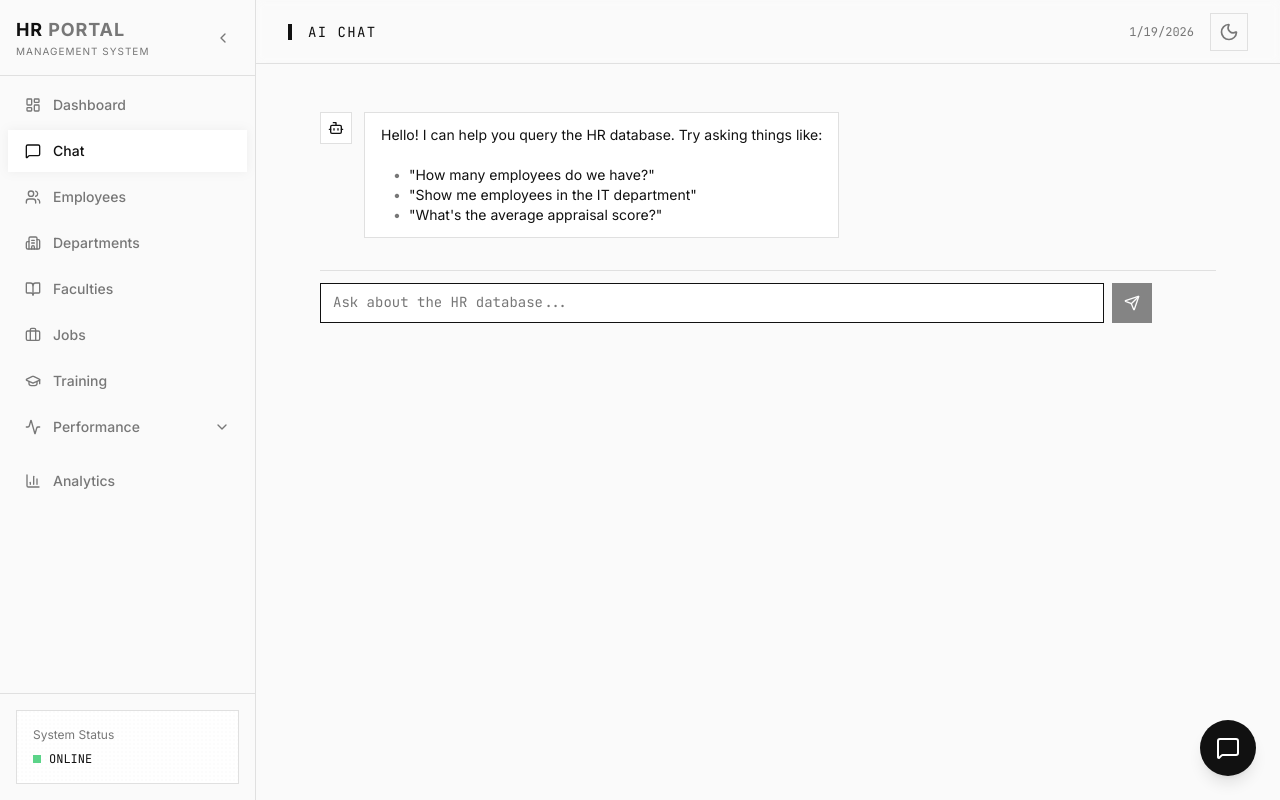
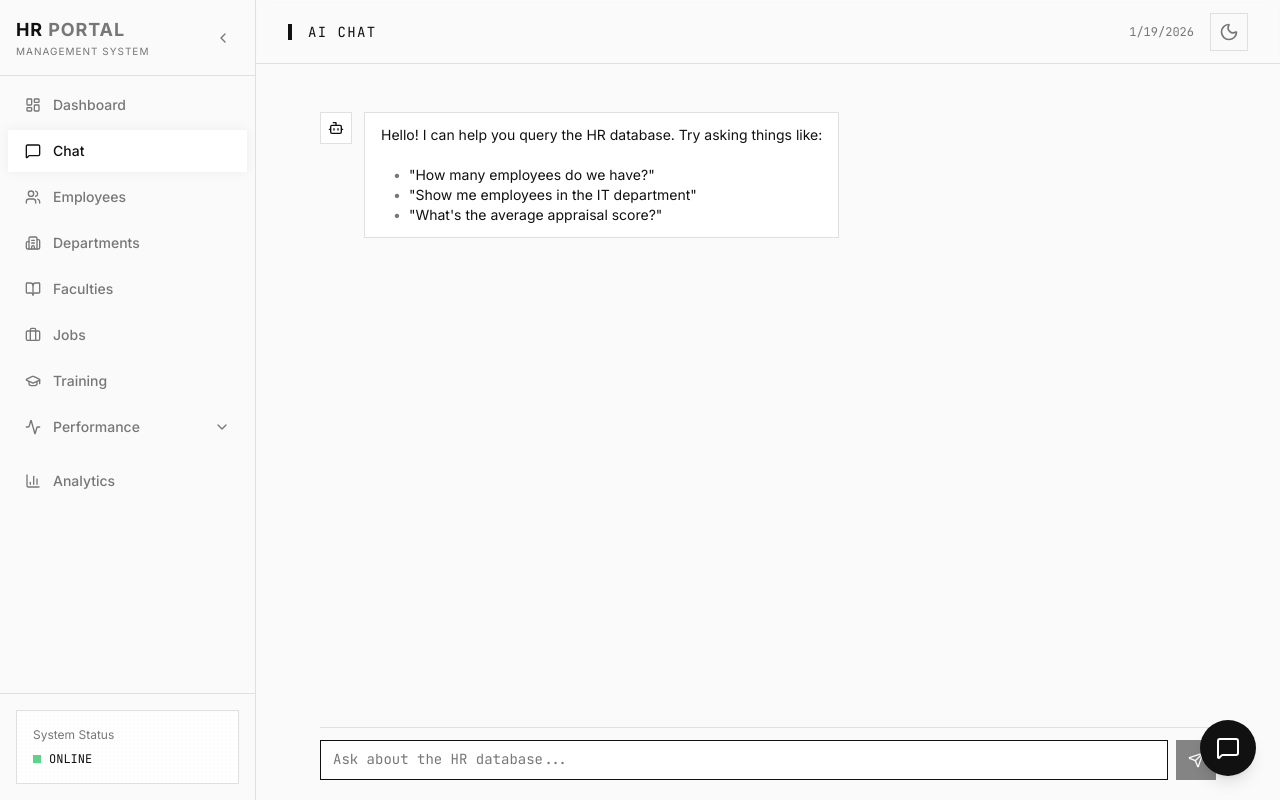
Before and after one commit to AdamAmr05/db-project, a React (Vite) app in the folder frontend/: page /chat in a window 1280 px wide. Built offline with nearby package versions, Linux system fonts and the light colour scheme.

Commit message:
text box in chat page fix

```diff
--- a/frontend/src/pages/ChatPage.jsx
+++ b/frontend/src/pages/ChatPage.jsx
@@ -40,9 +40,9 @@ const ChatPage = () => {
     };
 
     return (
-        <div className="flex flex-col h-full max-w-4xl mx-auto" style={{ maxHeight: 'calc(100vh - 100px)' }}>
+        <div className="flex flex-col w-full max-w-4xl mx-auto h-[calc(100vh-7rem)] -mb-4">
             {/* Messages Area */}
-            <div className="flex-1 overflow-y-auto py-4 space-y-4">
+            <div className="flex-1 overflow-y-auto py-4 space-y-4 pr-2">
                 {messages.filter(msg => !msg.isSystemMessage).map((msg, idx) => {
                     // Skip empty assistant messages (waiting for first content)
                     if (msg.role === 'assistant') {
@@ -95,8 +95,8 @@ const ChatPage = () => {
             </div>
 
             {/* Input Area - more compact, right-padded to avoid bubble overlap */}
-            <div className="py-3 border-t border-border">
-                <form onSubmit={onFormSubmit} className="flex gap-2 items-end pr-16">
+            <div className="pt-3 pb-1 border-t border-border mt-auto">
+                <form onSubmit={onFormSubmit} className="flex gap-2 items-end">
                     <textarea
                         ref={inputRef}
                         value={input}
```
